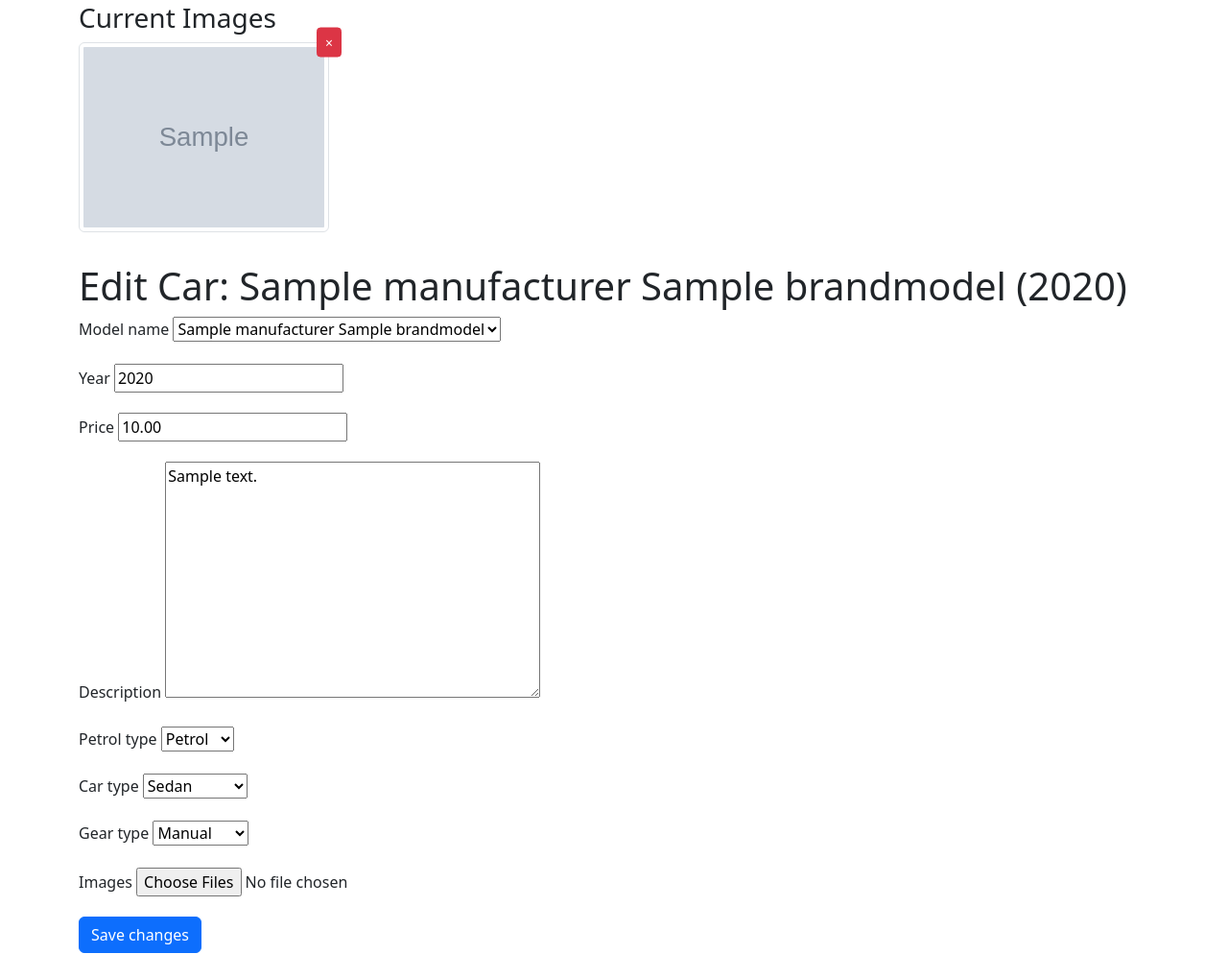
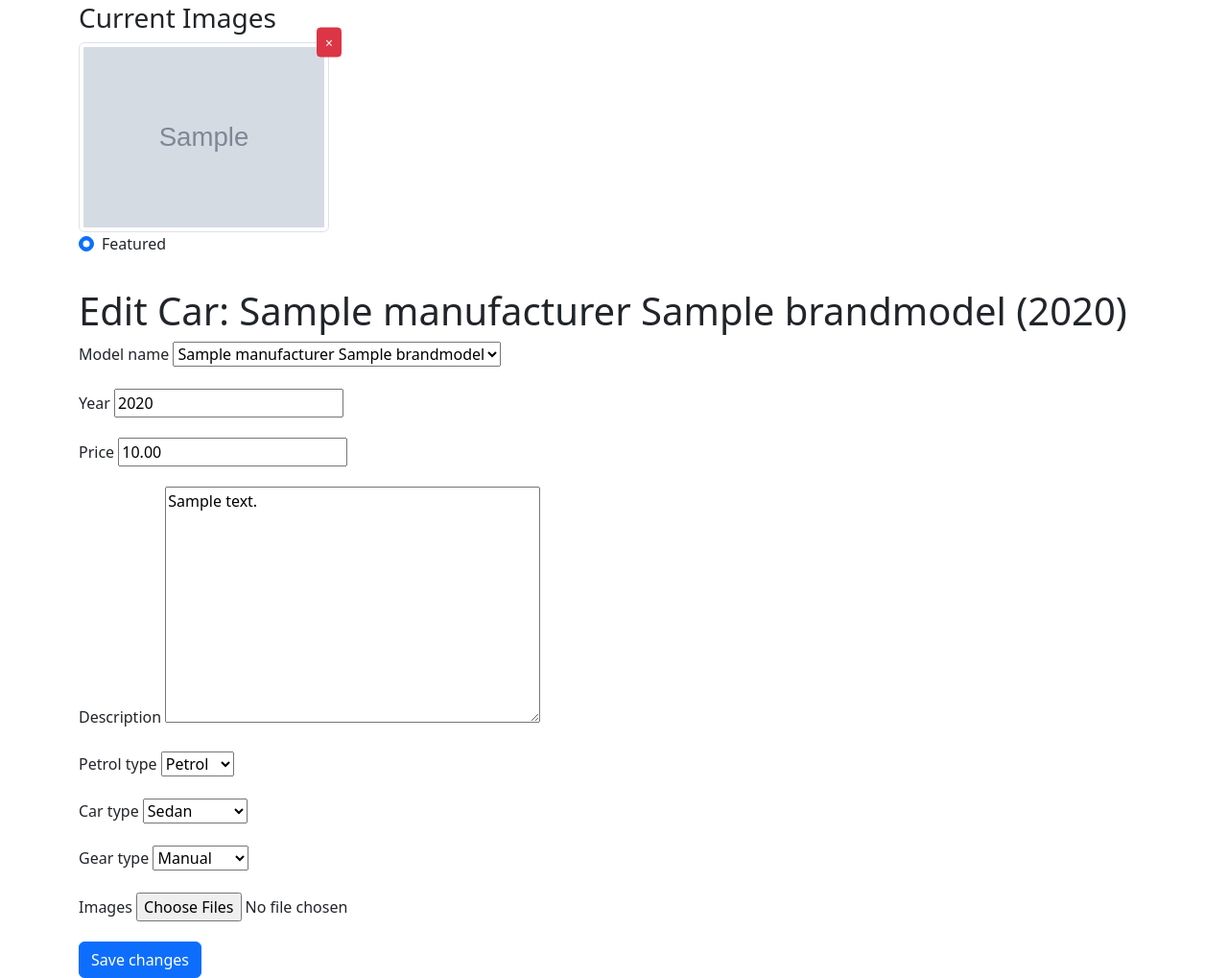
Before and after one commit to lexicon-car-dealership/car-dealership-exercise, a Django app: page /edit/1/ in a window 1280 px wide. Shown: the part 242-1261 px from the top of the page at 96% size. Before the commit the page ends 1235 px from the top, so only its background shows below. Run offline with Django 4.2, Linux system fonts and the light colour scheme; tables that the repository leaves empty hold one stand-in row (values such as "Sample post"); grey boxes marked "Sample" are stand-in pictures.

Commit message:
Handle select featured car

```diff
--- a/car_dealership/cars/templates/car/edit_car.html
+++ b/car_dealership/cars/templates/car/edit_car.html
@@ -1,7 +1,7 @@
-{% extends 'base.html' %}
-
-{% block title %} Edit {{ car.model_name }} {% endblock %}
-
+{% extends "base.html" %}
+{% block title %}
+    Edit {{ car.model_name }}
+{% endblock title %}
 {% block content %}
     <div class="edit-car-container container mt-5">
         <h3 class="section-title">Current Images</h3>
@@ -9,34 +9,44 @@
             {% for image in car_images %}
                 <div class="col-md-3 mb-3">
                     <div class="position-relative image-container">
-                <img src="{{ image.image.url }}" class="img-thumbnail car-image" alt="{{ car.model_name }}">
-                <form method="post" action="{% url 'delete_car_image' image.id %}" class="position-absolute top-0 start-100 translate-middle delete-image-form">
+                        <img src="{{ image.image.url }}"
+                             class="img-thumbnail car-image"
+                             alt="{{ car.model_name }}">
+                        <form method="post"
+                              action="{% url 'delete_car_image' image.id %}"
+                              class="position-absolute top-0 start-100 translate-middle delete-image-form">
                             {% csrf_token %}
                             <button type="submit" class="btn btn-danger btn-sm delete-image-btn">&times;</button>
                         </form>
+                    </div>
+                    <div class="form-check">
+                        <input class="form-check-input"
+                               form="edit-car-form"
+                               type="radio"
+                               name="featured_image"
+                               id="featured_image_{{ image.id }}"
+                               value="{{ image.id }}"
+                               {% if image.featured %}checked{% endif %}>
+                        <label class="form-check-label" for="featured_image_{{ image.id }}">Featured</label>
                     </div>
                 </div>
             {% endfor %}
         </div>
         <h1 class="edit-car-title">Edit Car: {{ car.model_name }} ({{ car.year }})</h1>
-    <form method="post" enctype="multipart/form-data" class="edit-car-form">
+        <form id="edit-car-form"
+              method="post"
+              enctype="multipart/form-data"
+              class="edit-car-form">
             {% csrf_token %}
-
-        <div class="non-field-errors">
-            {{ car_form.non_field_errors }}
-        </div>
-
+            <div class="non-field-errors">{{ car_form.non_field_errors }}</div>
             {% for field in car_form %}
                 <div class="form-group mb-3">
                     <label for="{{ field.id_for_label }}" class="form-label custom-label">{{ field.label }}</label>
                     {{ field }}
-                <div class="field-errors">
-                    {{ field.errors }}
-                </div>
+                    <div class="field-errors">{{ field.errors }}</div>
                 </div>
             {% endfor %}
-
             <button type="submit" class="btn btn-primary custom-submit-btn">Save changes</button>
         </form>
     </div>
-{% endblock %}
+{% endblock content %}
```
Lines whose indentation alone changed are shown as unchanged.
